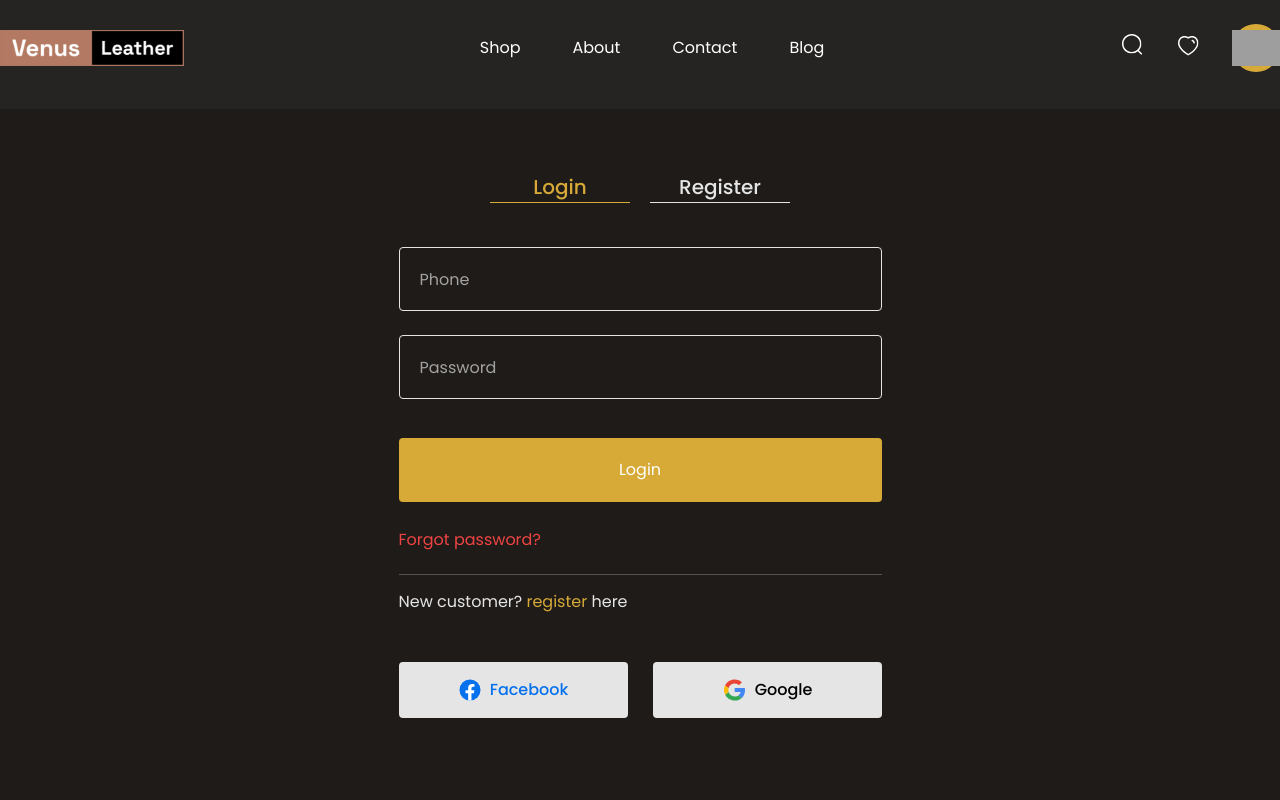
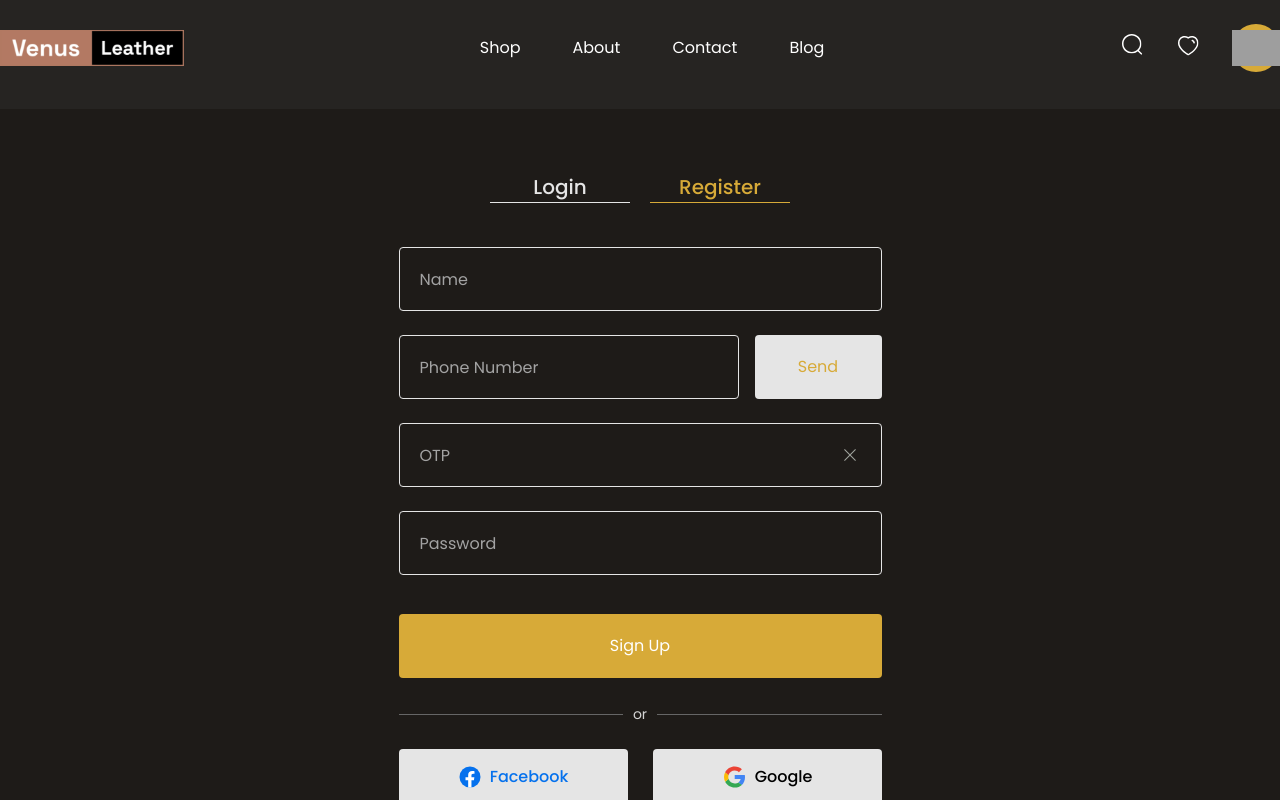
Before and after one commit to TamimHossain031/steadfast-p01, a React (Vite) app: page /login in a window 1280 px wide. Both pictures are taken after a click on the button "Register". Shown: the top 800 px of the page. Built offline with nearby package versions, Linux system fonts and the light colour scheme; grey boxes are pictures that could not be loaded.

Commit message:
add login

```diff
--- a/src/components/Checkout/Field.jsx
+++ b/src/components/Checkout/Field.jsx
@@ -1,11 +1,29 @@
 /* eslint-disable react/prop-types */
 
-export default function Field({children,error,label,htmlFor}){
-    return (
-            <div className='mt-4 text-left'>
-                {label && <label htmlFor={htmlFor} className='font-medium text-[16px] leading-[150%] text-primary capitalize '>{label}</label>}
-                {children}
-                {error && <small className='text-red'>{error?.message}</small>}
-            </div>
-    );
+export default function Field({ children, error, label, htmlFor, hasBtn }) {
+
+
+  return (
+    <>
+      <div className="flex mt-4 gap-4 items-center">
+        <div className="text-left w-full flex-1">
+          {label && (
+            <label
+              htmlFor={htmlFor}
+              className="font-medium text-[16px] leading-[150%] text-primary capitalize "
+            >
+              {label}
+            </label>
+          )}
+          {children}
+        </div>
+        {hasBtn && (
+          <button className="min-w-[127px] h-[64px] bg-cardTitle rounded text-accent1">
+            Send
+          </button>
+        )}
+      </div>
+      {error && <small className="text-red">{error?.message}</small>}
+    </>
+  );
 }
--- a/src/components/Header.jsx
+++ b/src/components/Header.jsx
@@ -1,35 +1,34 @@
-/* eslint-disable no-constant-binary-expression */
-import { useState,useEffect } from "react";
+import { useEffect, useState } from "react";
 import { CiMenuFries } from "react-icons/ci";
 import { RxCross1 } from "react-icons/rx";
-import { Link } from "react-router-dom";
+import { Link, useLocation } from "react-router-dom";
 import search from "../assets/header/Search.svg";
 import cart from "../assets/header/cart.svg";
 import logo from "../assets/header/logo.svg";
 import wishlist from "../assets/header/wish.svg";
+import addHeaderBg from "./Helpers/addHeaderBg";
 import Nav from "./Nav";
-import addHeaderBg from "./Helpers/addHeaderBg";
-import {useLocation} from 'react-router-dom';
 
 export default function Header() {
   const [showSearch, setShowSearch] = useState(false);
   const [navShow, setNavShow] = useState(true);
 
   const page = useLocation().pathname.slice(1);
-  const setHeaderBg = page == 'checkout' || 'signup' || 'login'
-
+  const setHeaderBg = (page == "checkout" || page == "login");
 
   const toggleSearch = () => setShowSearch(!showSearch);
   const toggleNav = () => setNavShow(!navShow);
 
   useEffect(() => {
-   //add header Bg
-   addHeaderBg();
+    //add header Bg
+    addHeaderBg();
   }, []);
 
   return (
     <header
-      className={`z-[1000] max-w-[1440px] w-full h-[109px] fixed top-0 pb-5 ${setHeaderBg && 'bg-bgHero'}`}
+      className={`z-[1000] max-w-[1440px] w-full h-[109px] fixed top-0 pb-5 ${
+        setHeaderBg && "bg-bgHero"
+      }`}
       id="header"
     >
       <div className="header-wrap container">
--- a/src/components/Registration/Login.jsx
+++ b/src/components/Registration/Login.jsx
@@ -1,8 +1,55 @@
 /* eslint-disable react/prop-types */
-/* eslint-disable no-undef */
+import { useForm } from "react-hook-form";
+import { Link } from "react-router-dom";
+import Field from "../Checkout/Field";
+export default function Login({onLogin}) {
+  const {
+    register,
+    handleSubmit,
+    formState: { errors },
+  } = useForm();
+  const setData = (data) => {
+    console.log(data);
+  };
+  return (
+    <div className={`text-center`}>
+      <form onSubmit={handleSubmit(setData)}>
+        <Field error={errors.phone}>
+          <input
+            {...register("phone", {
+              required: "Please enter your phone",
+            })}
+            className="w-full h-[64px] bg-transparent border-[1.5px] border-cardTitle rounded px-5 py-[18px] text-white placeholder:text-primary my-1"
+            type="phone"
+            placeholder="Phone"
+          />
+        </Field>
+        <Field error={errors.password}>
+          <input
+            {...register("password", {
+              required: "Please enter your password",
+            })}
+            className="w-full h-[64px] bg-transparent border-[1.5px] border-cardTitle rounded px-5 py-[18px] text-white placeholder:text-primary my-1"
+            type="password"
+            placeholder="Password"
+          />
+        </Field>
 
-export default function Login({register,handleSubmit,errors,setData}){
-    return (
-
-    );
+        <input
+          className="w-full h-[64px] bg-accent1 rounded px-5 py-[18px] text-white mt-[35px] cursor-pointer"
+          type="submit"
+          value="Login"
+        />
+      </form>
+      <Link className="text-red text-center mt-[26px]">Forgot password?</Link>
+      <hr className="text-darkGray mt-[22px] mb-[15px]" />
+      <p className="text-neutral-200 pb-6">
+        New customer?{" "}
+        <button className="text-accent1 hover:underline" onClick={()=>onLogin(false)}>
+          register
+        </button>
+        here
+      </p>
+    </div>
+  );
 }
--- /dev/null
+++ b/src/components/Registration/Registration.jsx
@@ -0,0 +1,79 @@
+import { useForm } from "react-hook-form";
+import Field from "../Checkout/Field";
+import { RxCross1 } from "react-icons/rx";
+export default function Registration() {
+    let doCross = document.querySelector('#cross');
+    const doCrossFunc = (e)=>{
+        e.preventDefault();
+        console.log(doCross.value.trim())
+    }
+  const {
+    register,
+    handleSubmit,
+    formState: { errors },
+  } = useForm();
+  const setData = (data) => {
+    console.log(data);
+  };
+  return (
+    <div>
+      <form onSubmit={handleSubmit(setData)}>
+        <Field error={errors.name}>
+          <input
+            {...register("name", {
+              required: "Please enter your name",
+            })}
+            className="w-full h-[64px] bg-transparent border-[1.5px] border-cardTitle rounded px-5 py-[18px] text-white placeholder:text-primary my-1"
+            type="text"
+            placeholder="Name"
+          />
+        </Field>
+
+        <Field error={errors.phone} hasBtn={true}>
+          <input
+            {...register("phone", {
+              required: "Please enter your phone number",
+            })}
+            className="w-full h-[64px] bg-transparent border-[1.5px] border-cardTitle rounded px-5 py-[18px] text-white placeholder:text-primary my-1"
+            type="phone"
+            placeholder="Phone Number"
+          />
+        </Field>
+
+        <Field error={errors.otp} cross={true}>
+          <div className='relative'>
+            <input
+              {...register("otp", {
+                required: "Please enter your OTP",
+              })}
+              className="w-full h-[64px] bg-transparent border-[1.5px] border-cardTitle rounded px-5 py-[18px] text-white placeholder:text-primary my-1"
+              type="text"
+              placeholder="OTP"
+              id="cross"
+            />
+            <button className='absolute w-6 h-6 right-4 top-1/3 text-[#A0A49D]' onClick={doCrossFunc}><RxCross1 /></button>
+          </div>
+        </Field>
+        <Field error={errors.password}>
+          <input
+            {...register("password", {
+              required: "Please enter your password",
+            })}
+            className="w-full h-[64px] bg-transparent border-[1.5px] border-cardTitle rounded px-5 py-[18px] text-white placeholder:text-primary my-1"
+            type="password"
+            placeholder="Password"
+          />
+        </Field>
+
+        <input
+          className="w-full h-[64px] bg-accent1 rounded px-5 py-[18px] text-white mt-[35px] cursor-pointer"
+          type="submit"
+          value="Sign Up"
+        />
+      </form>
+      <div className="separator text-gray mt-[26px]">
+        <span>or</span>
+      </div>
+    </div>
+  );
+}
--- a/src/index.css
+++ b/src/index.css
@@ -162,6 +162,26 @@ button hover effect */
     animation: bounceNew 1s infinite;
   }
 
+  .separator {
+    display: flex;
+    align-items: center;
+    font-size: 14px;
+}
+
+.separator::before,
+.separator::after {
+    content: "";
+    flex: 1;
+    border-bottom: 1px solid #666; /* Adjust line color as needed */
+
+}
+.separator::before{
+  margin: 0 10px 0 0;
+}
+.separator::after{
+  margin: 0 0 0 10px;
+}
+
   /* pagination */
   .venus-pagination{
     display:flex;
--- a/src/pages/UserLogin.jsx
+++ b/src/pages/UserLogin.jsx
@@ -1,72 +1,35 @@
-import { useForm } from "react-hook-form";
-import { Link } from "react-router-dom";
-import Field from "../components/Checkout/Field";
+import { useState } from "react";
+import Login from "../components/Registration/Login";
+import Registration from "../components/Registration/Registration";
+import SocialLogin from "../components/Registration/SocialLogin";
+export default function UserLogin() {
+  const [login, setLogin] = useState(true);
 
-import SocialLogin from "../components/Registration/SocialLogin";
-export default function Login() {
-  const {
-    register,
-    handleSubmit,
-    formState: { errors },
-  } = useForm();
-  const setData = (data) => {
-    console.log(data);
-  };
   return (
     <section className="pt-[124px] container  flex justify-center">
-      <div className="max-w-[483px] min-h-[607px] w-full mt-12">
-        <div className="text-center flex justify-center gap-5 *:w-[140px] *:h-[31px] *:hover:text-accent1 *:hover:border-accent1  uppercase text-cardTitle font-medium text-[20px] leading-[140%] mb-10 *:transition-all *:duration-100">
-          <button className="text-accent1 border-b-[1.5px] border-accent1">
+      <div className="max-w-[483px] min-h-[607px] w-full mt-12 mb-[35px]">
+        <div className="text-center flex justify-center gap-5 *:w-[140px] *:h-[31px]   uppercase text-cardTitle font-medium text-[20px] leading-[140%] mb-10 *:transition-all *:duration-100">
+          <button
+            className={` border-b-[1.5px] hover:text-accent1 hover:border-accent1 ${
+              login && "border-accent1 text-accent1"
+            }`}
+            onClick={() => setLogin(true)}
+          >
             Login
           </button>
-          <button className="border-b-[1.5px] border-cardTitle">
+          <button
+            className={` border-b-[1.5px] hover:text-accent1 hover:border-accent1  ${
+              !login && "border-accent1 text-accent1"
+            }`}
+            onClick={() => setLogin(false)}
+          >
             Register
           </button>
         </div>
-        <div>
-        <div>
-            <form onSubmit={handleSubmit(setData)}>
-              <Field error={errors.phone}>
-                <input
-                  {...register("phone", {
-                    required: "Please enter your phone",
-                  })}
-                  className="w-full h-[64px] bg-transparent border-[1.5px] border-cardTitle rounded px-5 py-[18px] text-white placeholder:text-primary my-1"
-                  type="phone"
-                  placeholder="Phone"
-                />
-              </Field>
-              <Field error={errors.password}>
-                <input
-                  {...register("password", {
-                    required: "Please enter your password",
-                  })}
-                  className="w-full h-[64px] bg-transparent border-[1.5px] border-cardTitle rounded px-5 py-[18px] text-white placeholder:text-primary my-1"
-                  type="password"
-                  placeholder="Password"
-                />
-              </Field>
 
-              <input
-                className="w-full h-[64px] bg-accent1 rounded px-5 py-[18px] text-white mt-[35px] cursor-pointer"
-                type="submit"
-                value="Login"
-              />
-            </form>
-            <Link className="text-red text-center mt-[26px]">
-              Forgot password?
-            </Link>
-            <hr className="text-darkGray mt-[22px] mb-[15px]" />
-            <p className="text-neutral-200 pb-6">
-              New customer?{" "}
-              <Link className="text-accent1 hover:underline" to="/signup">
-                register
-              </Link>{" "}
-              here
-            </p>
-          </div>
-          <SocialLogin />
-        </div>
+        {login ? <Login onLogin={setLogin}/> : <Registration />}
+
+        <SocialLogin />
       </div>
     </section>
   );
```
